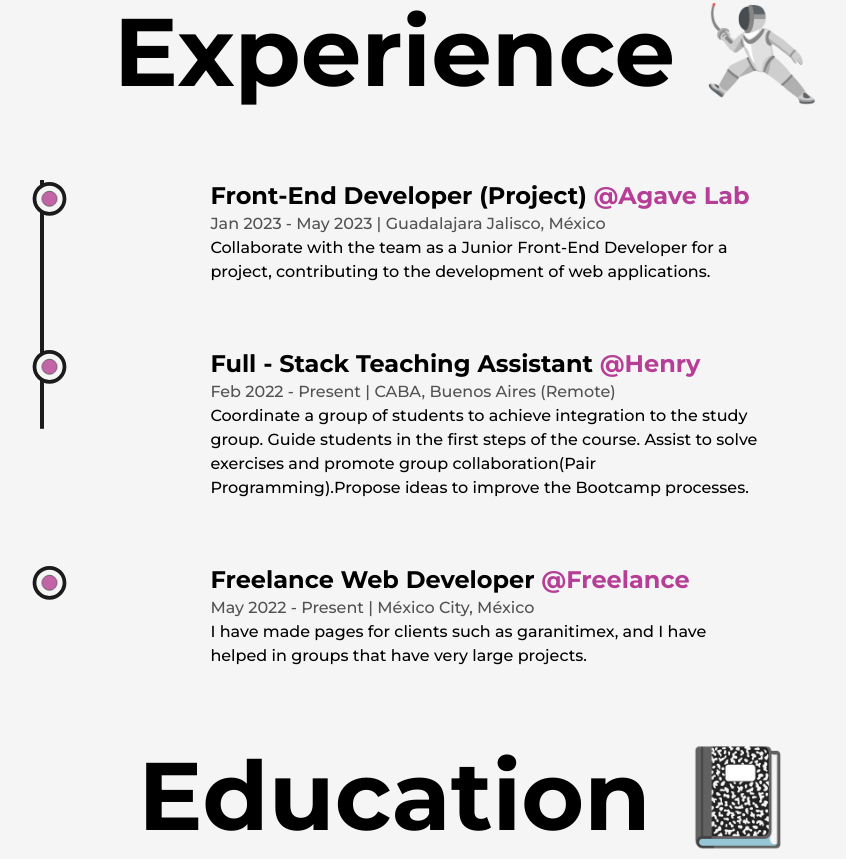
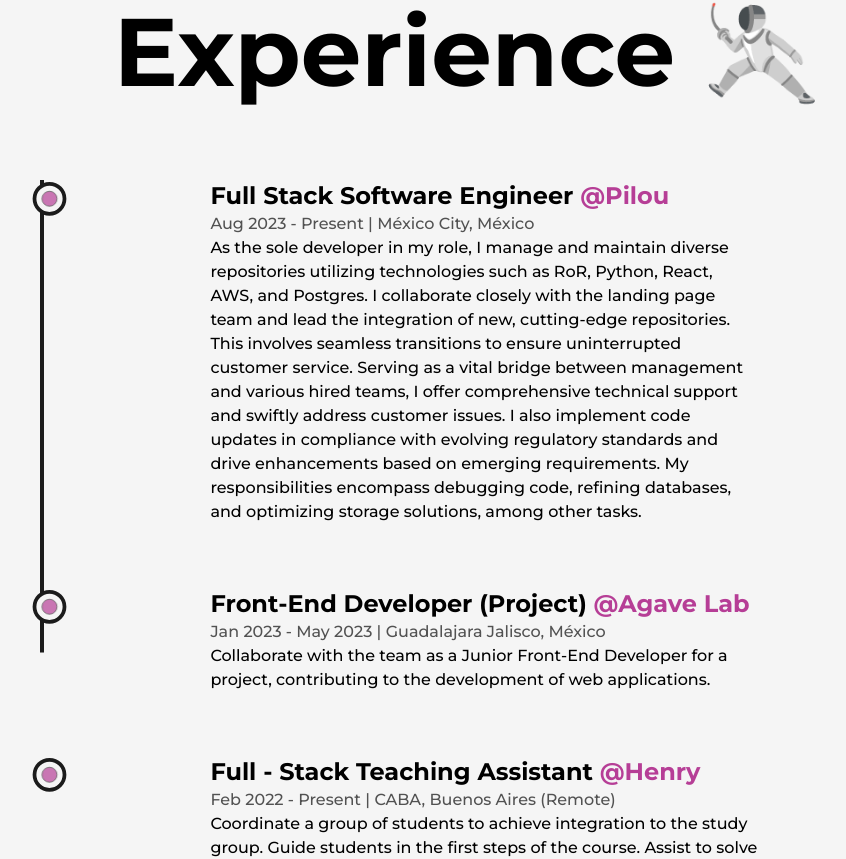
Before and after one commit to Vontrauwitz/vontrauwitz-portfolio, a Next.js app: page /about in a window 1280 px wide. Shown: the part 1955-2814 px from the top of the page, without its empty margins (172-1018 px from the left). Built offline with nearby package versions, Linux system fonts and the light colour scheme.

Commit message:
agregando experiencia ago22

```diff
--- a/public/All-Texts/expConst.js
+++ b/public/All-Texts/expConst.js
@@ -1,4 +1,13 @@
 export const experience = [
+  {
+    position: "Full Stack Software Engineer",
+    company: "Pilou",
+    companyLink: "https://www.pilou.io/",
+    time: "Aug 2023 - present",
+    address: "México City, México",
+    work: "As the sole developer in my role, I manage and maintain diverse repositories utilizing technologies such as RoR, Python, React, AWS, and Postgres. I collaborate closely with the landing page team and lead the integration of new, cutting-edge repositories. This involves seamless transitions to ensure uninterrupted customer service. Serving as a vital bridge between management and various hired teams, I offer comprehensive technical support and swiftly address customer issues. I also implement code updates in compliance with evolving regulatory standards and drive enhancements based on emerging requirements. My responsibilities encompass debugging code, refining databases, and optimizing storage solutions, among other tasks.",
+    // icon: <JsIcon className="w-5 ml-1" />
+  },
   {
     position: "Front-End Developer (Project)",
     company: "Agave Lab",
--- a/public/All-Texts/skillsConst.js
+++ b/public/All-Texts/skillsConst.js
@@ -161,6 +161,30 @@
     description: "Is a Java-based framework that simplifies the development of stand-alone, production-grade Spring applications. It provides a streamlined configuration and development experience for building robust and scalable applications.",
     icon: <SpringBootIcon className="w-3 ml-1" />
 
+  },
+  {
+    name: "Python",
+    link: "/",
+    description: "A versatile and user-friendly programming language celebrated for its readability and extensive library support, making it ideal for diverse applications from web development to data analysis.",
+    // icon: <SpringBootIcon className="w-3 ml-1" />
+  },
+  {
+    name: "Django",
+    link: "/",
+    description: "Is a high-level Python web framework prized for its built-in features, enabling rapid development of secure and scalable web applications with a clean and pragmatic design.",
+    // icon: <SpringBootIcon className="w-3 ml-1" />
+  },
+  {
+    name: "Ruby",
+    link: "/",
+    description: "Is a dynamic, object-oriented programming language known for its elegant syntax. Ruby on Rails is a web development framework built on Ruby, facilitating efficient application creation.",
+    // icon: <SpringBootIcon className="w-3 ml-1" />
+  },
+  {
+    name: "RoR",
+    link: "/",
+    description: "Ruby on Rails (RoR) is a powerful web development framework renowned for rapid and efficient application building through its convention-over-configuration approach.",
+    // icon: <SpringBootIcon className="w-3 ml-1" />
   },
 
 ];
```
